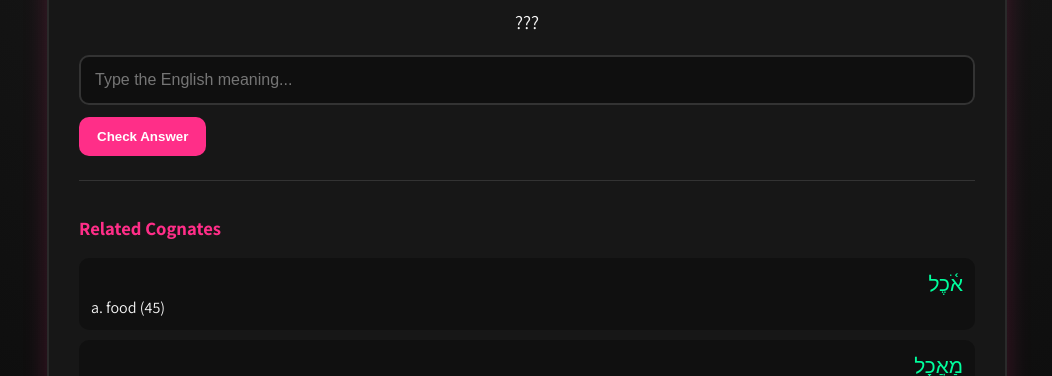
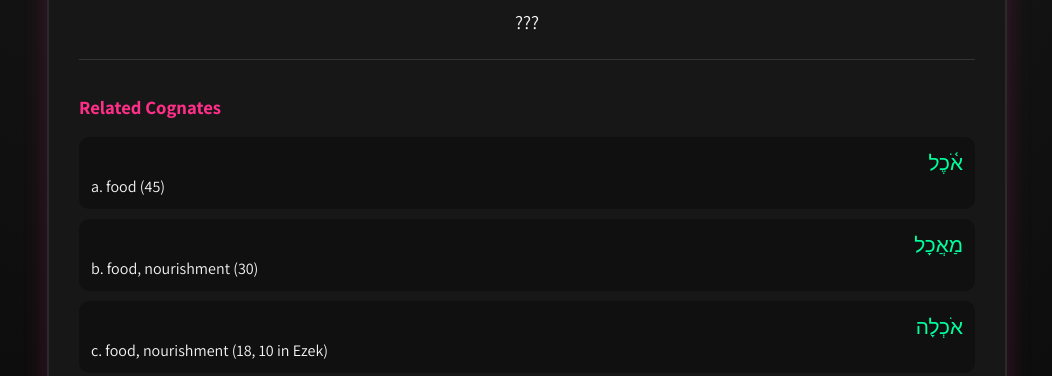
Before and after one commit to Luis1Jovany/Hebrew_Vocabulary_App, a plain HTML site: page index.html in a window 1280 px wide. Shown: the part 412-788 px from the top of the page, without its empty margins (113-1165 px from the left). Drawn offline with Linux system fonts and the light colour scheme.

Commit message:
Update index.html

```diff
--- a/index.html
+++ b/index.html
@@ -177,11 +177,12 @@ footer {
     <div class="hebrew" id="hebrew"></div>
     <div class="meaning" id="meaning">???</div>
 
+
     <div class="quiz">
-      <input id="answerInput" placeholder="Type the English meaning..." />
-      <button style="margin-top:12px;" onclick="checkAnswer()">Check Answer</button>
+      <div id="options"></div>
       <div class="result" id="result"></div>
     </div>
+
 
     <div class="cognates">
       <h3 style="color: var(--pink);">Related Cognates</h3>
```
